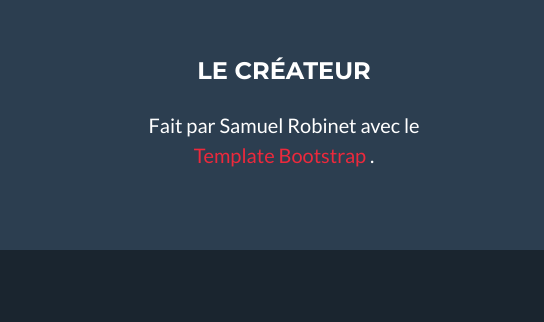
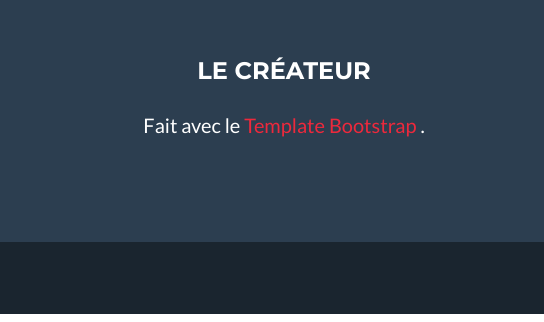
Before and after one commit to Depuis-quand/Site-web, a plain HTML site: page index.html in a window 1280 px wide. Shown: the part 1164-1486 px from the top of the page, 736-1280 px from the left. Drawn offline with nearby package versions, Linux system fonts and the light colour scheme.

Commit message:
Update index.html

```diff
--- a/index.html
+++ b/index.html
@@ -98,7 +98,7 @@
                     <div class="col-lg-4">
                         <h4 class="text-uppercase mb-4">Le créateur</h4>
                         <p class="lead mb-0">
-                            Fait par Samuel Robinet avec le
+                            Fait avec le
                             <a href="https://github.com/StartBootstrap/startbootstrap-freelancer">Template Bootstrap</a>
                             .
                         </p>
```
